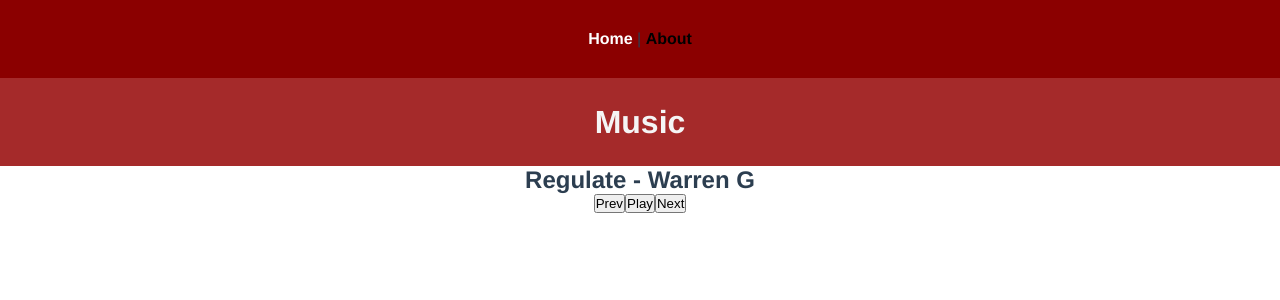
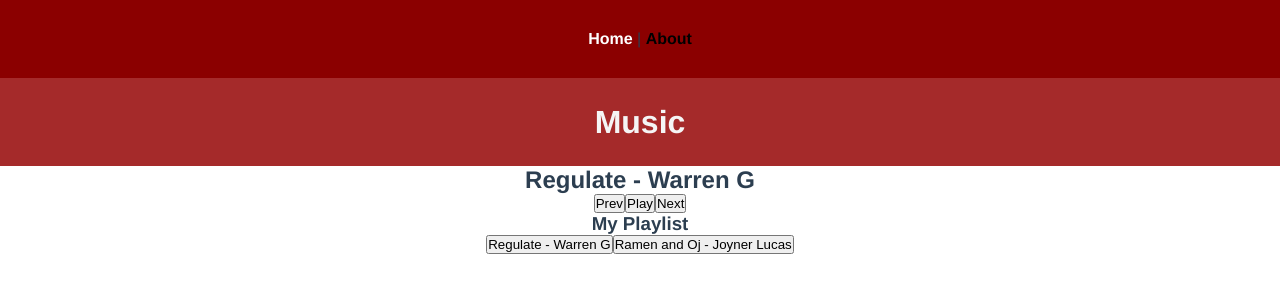
Before and after one commit to Francisco-fco/MusicPlayer, a Vue app in the folder music-player/: page /#/ in a window 1280 px wide. Shown: the top 300 px of the page. Built offline with nearby package versions, Linux system fonts and the light colour scheme.

Commit message:
added playlist

```diff
--- a/music-player/src/components/Player.vue
+++ b/music-player/src/components/Player.vue
@@ -14,6 +14,13 @@
           <button id="Paus" v-else @click="pause()">Paus</button>
           <button id="Next" @click="next()">Next</button>
         </div>
+      </section>
+      <section class="playlist">
+          <h3>My Playlist</h3>
+          <button v-for="song in songs" :key="song.src" @click="play(song)" :class="(song.src == current.src) ? 'song playing' : 'song'">
+              {{ song.title }} - {{ song.artist }}
+          </button>
+
       </section>
     </main>
   </div>
@@ -33,7 +40,7 @@
         {
           title: "Regulate",
           artist: "Warren G",
-          src: require('../assets/WarrenG-Regulate-ft.NateDogg.mp3')
+          src: require("../assets/WarrenG-Regulate-ft.NateDogg.mp3"),
         },
         {
           title: "Ramen and Oj",
@@ -63,7 +70,7 @@
 
     next() {
       this.index++;
-        if(this.index > this.songs.lenght - 1) {
+      if (this.index > this.songs.lenght - 1) {
         this.index = 0;
       }
 
@@ -73,13 +80,13 @@
 
     previous() {
       this.index--;
-        if(this.index > 0) {
+      if (this.index < 0) {
         this.index = this.songs.lenght - 1;
       }
 
       this.current = this.songs[this.index];
       this.play(this.current);
-    },
+    }
   },
   created() {
     this.current = this.songs[this.index];
```
Lines whose indentation alone changed are shown as unchanged.
